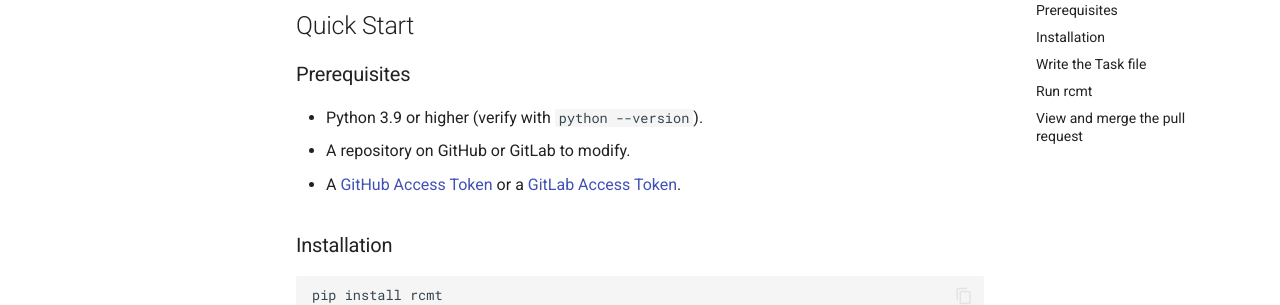
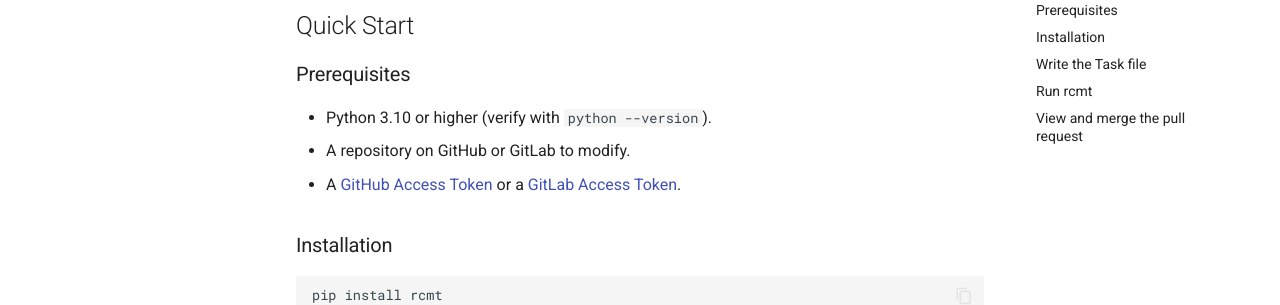
Before and after one commit to wndhydrnt/rcmt, an MkDocs documentation site: the page built from docs/index.md, in a window 1280 px wide and 900 px high, scrolled down 410 px. Shown: the part 152-457 px from the top of the window. Built offline with MkDocs 1.6.1 and Material for MkDocs 9.7.7, drawn with Linux system fonts in a browser that asks for light colours; comment, search, counter and statistics services are not loaded.

Commit message:
update version in docs

```diff
--- a/docs/index.md
+++ b/docs/index.md
@@ -16,7 +16,7 @@
 
 ### Prerequisites
 
-- Python 3.9 or higher (verify with `python --version`).
+- Python 3.10 or higher (verify with `python --version`).
 - A repository on GitHub or GitLab to modify.
 - A [GitHub Access Token](https://docs.github.com/en/authentication/keeping-your-account-and-data-secure/managing-your-personal-access-tokens#creating-a-fine-grained-personal-access-token)
   or a [GitLab Access Token](https://docs.gitlab.com/ee/user/profile/personal_access_tokens.html#create-a-personal-access-token).
```
